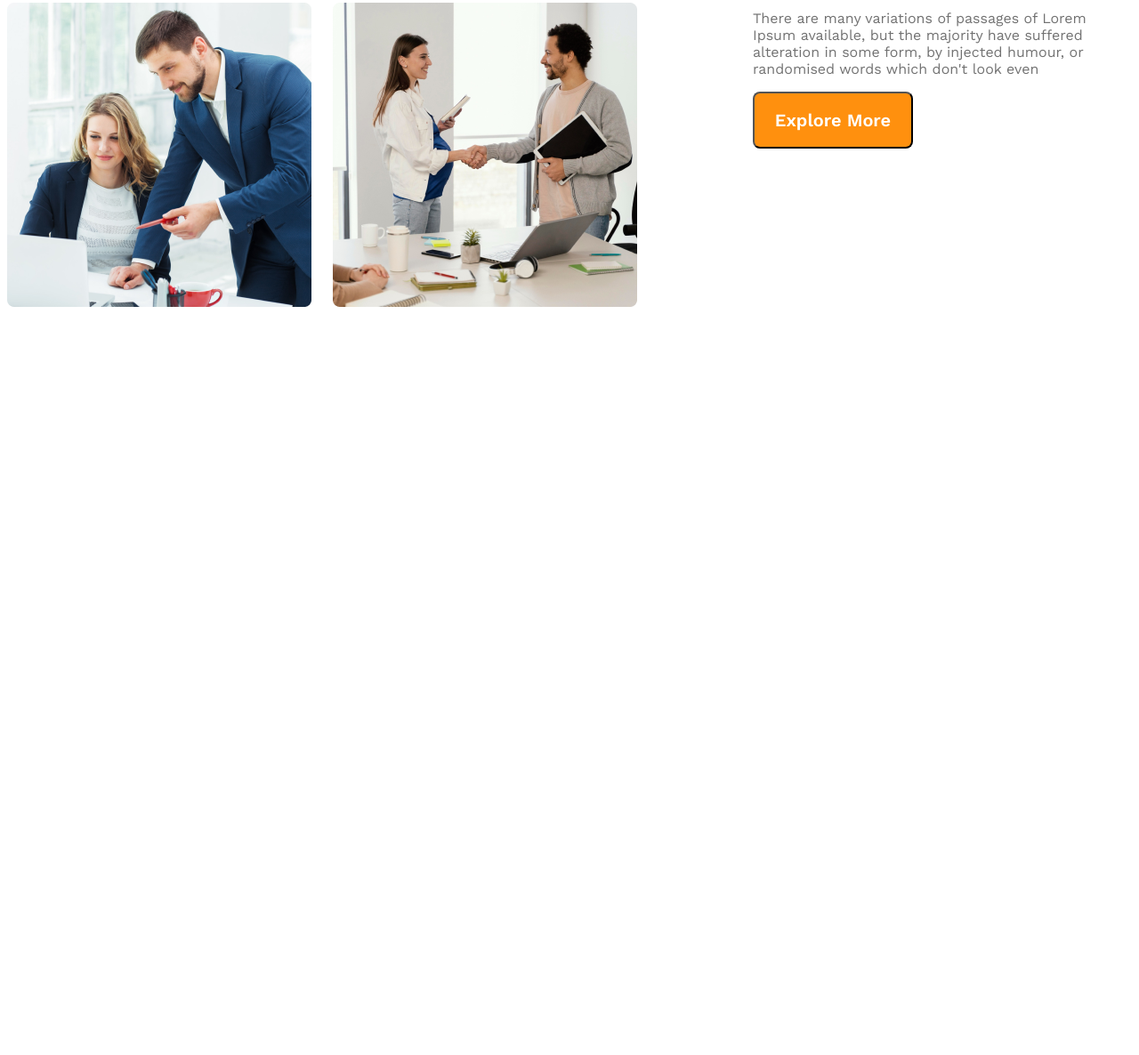
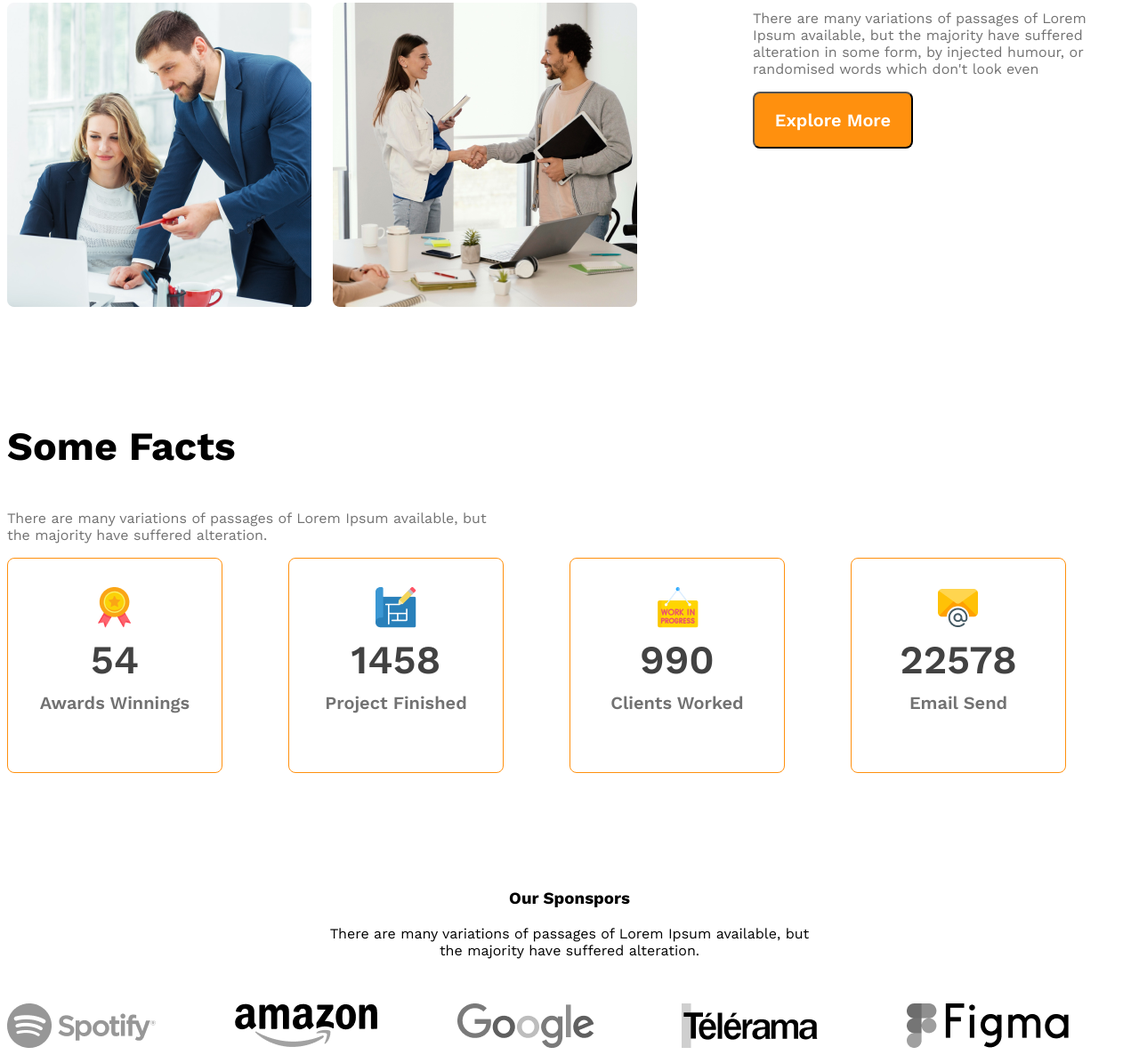
Before and after one commit to maimunamumu/g3-arictecture-web-site, a plain HTML site: page index.html in a window 1280 px wide. Shown: the part 1678-2864 px from the top of the page at 89% size. Before the commit the page ends 2031 px from the top, so only its background shows below. Drawn offline with nearby package versions, Linux system fonts and the light colour scheme.

Commit message:
rsponsive done

```diff
--- a/index.html
+++ b/index.html
@@ -41,6 +41,54 @@
             <button class="primary-btn">Explore More</button>
            </div>
         </section>
+        <!-- features will enjoy -->
+         <section>
+            <h3 class="features-title" style="color: black; font-weight: 700;">Some Facts</h3>
+            <p class="features-description">There are many variations of passages of Lorem Ipsum available, but <br> the majority have suffered alteration.</p>
+            <div class="facts-container">
+                <div class="fact-card display-flex">
+                    <div>
+                        <img class="fact-icon" src="images/icons/ribon.png" alt="">
+                    <h4 class="fact-number">54</h4>
+                    <h5 class="fact-name">Awards Winnings</h5>
+                    </div>
+                </div>
+                <div class="fact-card display-flex">
+                    <div>
+                        <img class="fact-icon" src="images/icons/projects.png" alt="" >
+                    <h4 class="fact-number">1458</h4>
+                    <h5 class="fact-name">Project Finished</h5>
+                    </div>
+                </div>
+                <div class="fact-card display-flex">
+                    <div>
+                        <img class="fact-icon" src="images/icons/customers.png" alt="" >
+                    <h4 class="fact-number">990</h4>
+                    <h5 class="fact-name">Clients Worked</h5>
+                    </div>
+                </div>
+                <div class="fact-card display-flex">
+                    <div>
+                        <img class="fact-icon" src="images/icons/email.png" alt="" >
+                    <h4 class="fact-number">22578</h4>
+                    <h5 class="fact-name">Email Send</h5>
+                    </div>
+                </div>
+            </div>
+         </section>
+         <section class="our-sponser">
+            <div class="sponser-info">
+                <h3 class="section-title">Our Sponspors</h3>
+                <p class="section-text">There are many variations of passages of Lorem Ipsum available, but the majority have suffered alteration.</p>
+            </div>
+            <div class="sponser-companies">
+                <img src="images/sponsors/spotify.png" alt="">
+                <img src="images/sponsors/amazon.png" alt="">
+                <img src="images/sponsors/google.png" alt="">
+                <img src="images/sponsors/telerama.png" alt="">
+                <img src="images/sponsors/figma.png" alt="">
+            </div>
+         </section>
     </main>
     <footer></footer>
 </body>
--- a/styles/style.css
+++ b/styles/style.css
@@ -112,6 +112,59 @@ font-family: Work Sans;
 font-size: 16px;
 font-weight: 400;
  }
+
+ /* features will be enjoy styles */
+ .facts-container{
+    justify-content: space-evenly;
+ }
+
+ /* some fact card styles */
+    .facts-container{
+     display: grid;
+     grid-template-columns: repeat(4,1fr);
+    }
+ .fact-card{
+   border: 1px solid #ff900e;
+   width: 240px;
+   height: 240px;
+   border-radius: 8px;
+   justify-content: center;
+   align-items: center;
+   text-align: center;
+ }
+ .fact-number{
+   color: rgb(66, 66, 66);
+font-family: Work Sans;
+font-size: 2.8rem;
+font-weight: 600;
+margin-top: 5px;
+margin-bottom: 5px;
+ }
+ .fact-name{
+   font-size: 1.25rem;
+   font-weight: 600;
+   color: rgb(114, 114, 114);
+   margin-top: 10px;
+ }
+ .features-description{
+   max-width: 540px;
+ }
+ /* sponser related styles */
+    .sponser-info{
+      max-width: 540px;
+      margin: 50px auto;
+      text-align: center;
+    }
+
+    .sponser-companies{
+       display: grid;
+       grid-template-columns: repeat(5,1fr);
+
+    }
+
+    .sponser-companies img{
+      filter: grayscale(100%);
+    }
  /* responsive media query */
  @media screen and (max-width: 576px) {
     .nav-bar,
@@ -119,12 +172,22 @@ font-weight: 400;
     .teams{
         flex-direction: column;
     }
-    .team-image-container{
+    .team-image-container,
+     .facts-container,
+      .sponser-companies{
         grid-template-columns: repeat(1, 1fr);
     }
 
     .our-features{
         margin-left: 20px;
     }
+    .facts-container{
+      justify-items: center;
+      gap: 24px;
+    }
+    .sponser-companies{
+      justify-items: center;
+      gap: 50px;
+    }
 
  }
```
